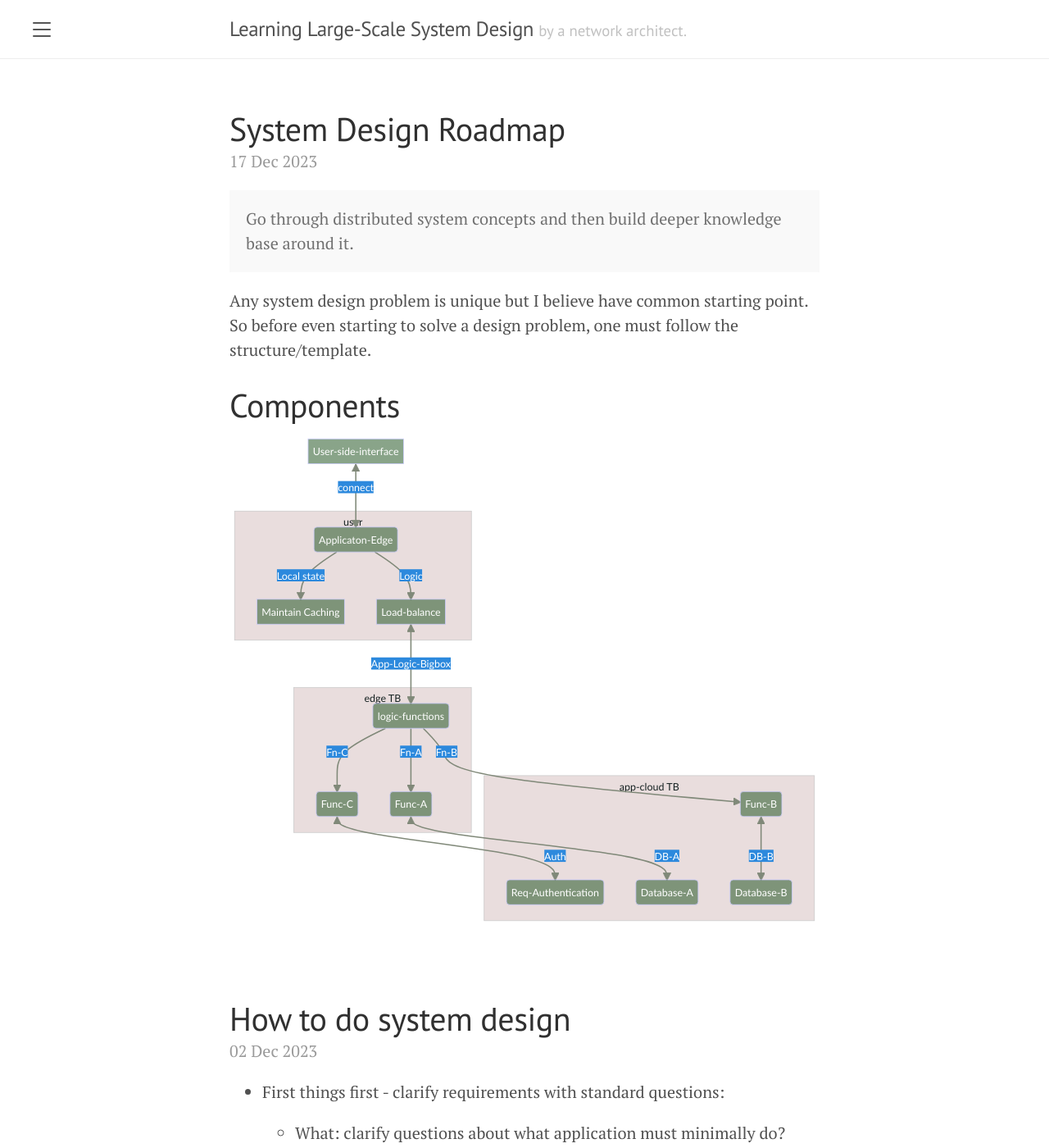
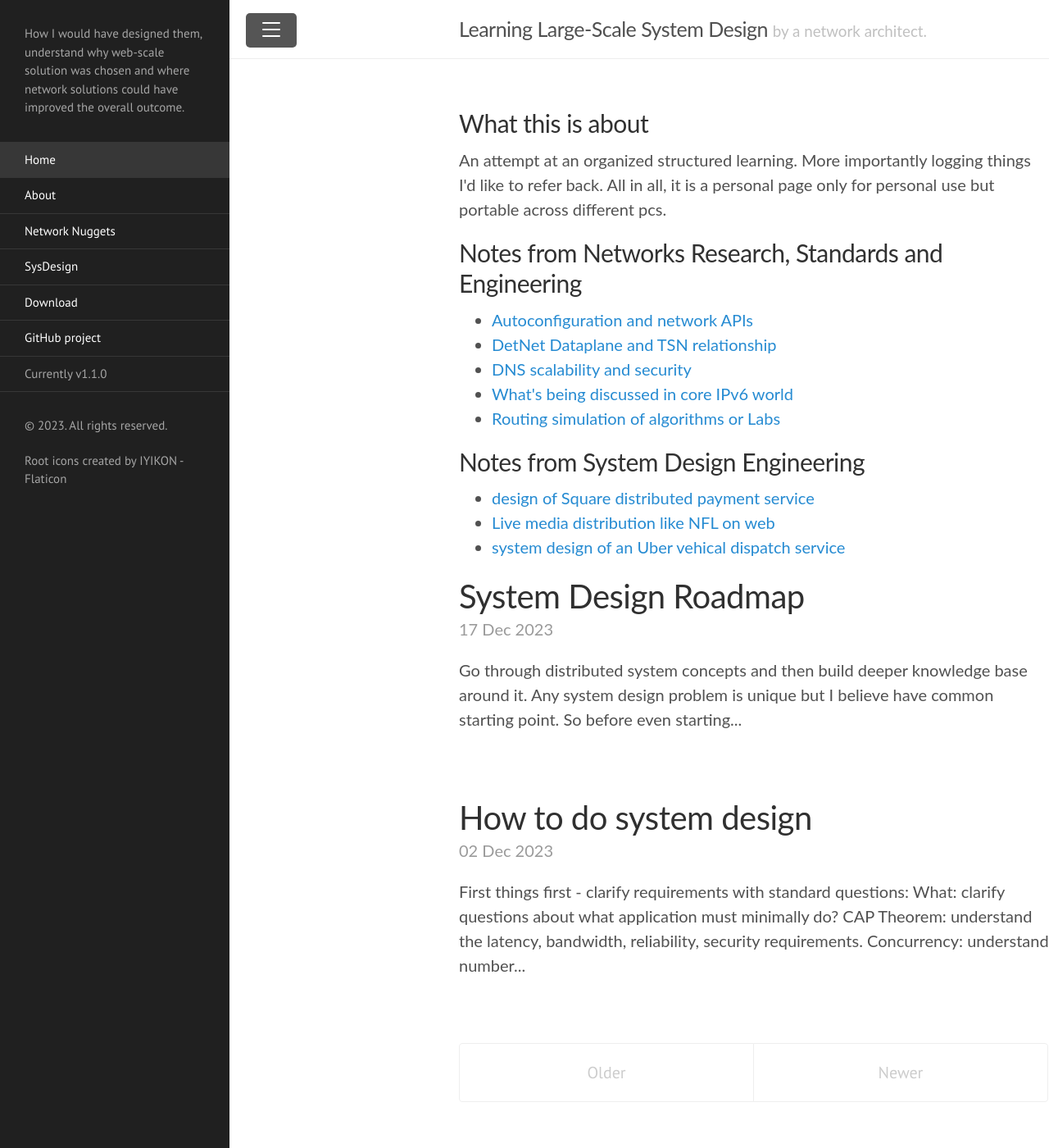
Before and after one commit to kiranmak/sysarch, a Jekyll site: the page built from index.html, in a window 1280 px wide and 1400 px high. Shown: the whole window at 82% size. Built offline with Jekyll 4.4.1, drawn with Linux system fonts in a browser that asks for light colours; the list of posts is cut into pages by our own code; some of the changed text lies outside the part shown.

Commit message:
modified files changes

```diff
--- a/_config.yml
+++ b/_config.yml
@@ -9,6 +9,15 @@ paginate:            5
 permalink:           pretty
 website:             https://kiranmak.github.io
 basewebsite:         /sysarch
+
+  #
+collections:
+  networks:
+    title: Networks Research, Standards and Engineering
+    output: true
+  sysdesigns:
+    output: true
+    title: System Design Engineering
 
 # About/contact
 author:
--- a/_includes/sidebar.html
+++ b/_includes/sidebar.html
@@ -1,6 +1,6 @@
 <!-- Target for toggling the sidebar `.sidebar-checkbox` is for regular
      styles, `#sidebar-checkbox` for behavior. -->
-<input type="checkbox" class="sidebar-checkbox" id="sidebar-checkbox">
+<input type="checkbox" class="sidebar-checkbox" id="sidebar-checkbox" {% if page.title =="Home" %}checked{% endif %}>
 
 <!-- Toggleable sidebar -->
 <div class="sidebar" id="sidebar">
--- a/_layouts/default.html
+++ b/_layouts/default.html
@@ -3,7 +3,8 @@
 
   {% include head.html %}
 
-  <body>
+  <body >
+
 
     {% include sidebar.html %}
 
--- a/index.html
+++ b/index.html
@@ -2,6 +2,26 @@
 layout: default
 title: Home
 ---
+<div>
+  <h2> What this is about </h2>
+  <p>
+An attempt at an organized structured learning. More importantly logging things I'd like to refer back. All in all, it is a personal page only for personal use but portable across different pcs.
+  </p>
+</div>
+
+{% for collection in site.collections %}
+    {% if collection.label != 'posts' %}
+
+      <h2>Notes from {{ collection.title }}</h2>
+         <ul>
+           {% for item in site[collection.label] %}
+              <li><a href="{{ item.url |absolute_url }}">
+                 {{ item.title }}
+             </a></li>
+          {% endfor %}
+    {% endif %}
+  </ul>
+{% endfor %}
 
 <div class="posts">
   {% for post in paginator.posts %}
@@ -14,7 +34,7 @@ title: Home
 
     <span class="post-date">{{ post.date | date_to_string }}</span>
 
-    {{ post.content }}
+    {{ post.content | markdownify | strip_html | truncatewords: 30 }}
   </div>
   {% endfor %}
 </div>
--- a/public/css/lanyon.css
+++ b/public/css/lanyon.css
@@ -41,11 +41,11 @@ body {
 }
 
 html {
-  font-family: "PT Serif", Georgia, "Times New Roman", serif;
+  font-family: Barlow, Lato, "PT Serif", Georgia, "Times New Roman", serif;
 }
 
 h1, h2, h3, h4, h5, h6 {
-  font-family: "PT Sans", Helvetica, Arial, sans-serif;
+  font-family: Lato, "PT Sans", Helvetica, Arial, sans-serif;
   font-weight: 400;
   color: #313131;
   letter-spacing: -.025rem;
```
